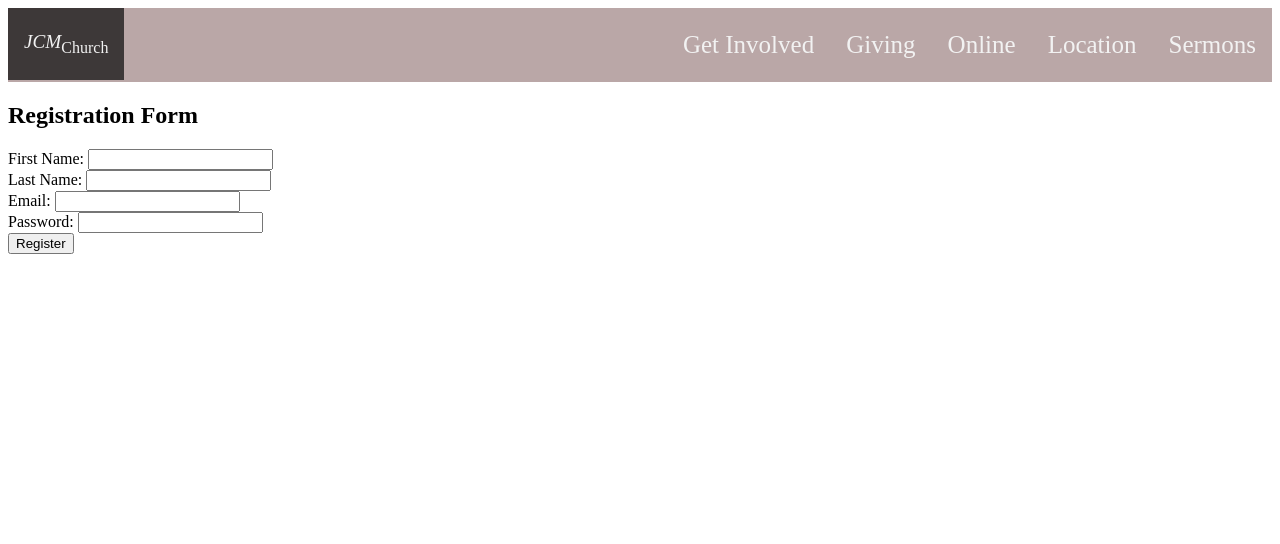
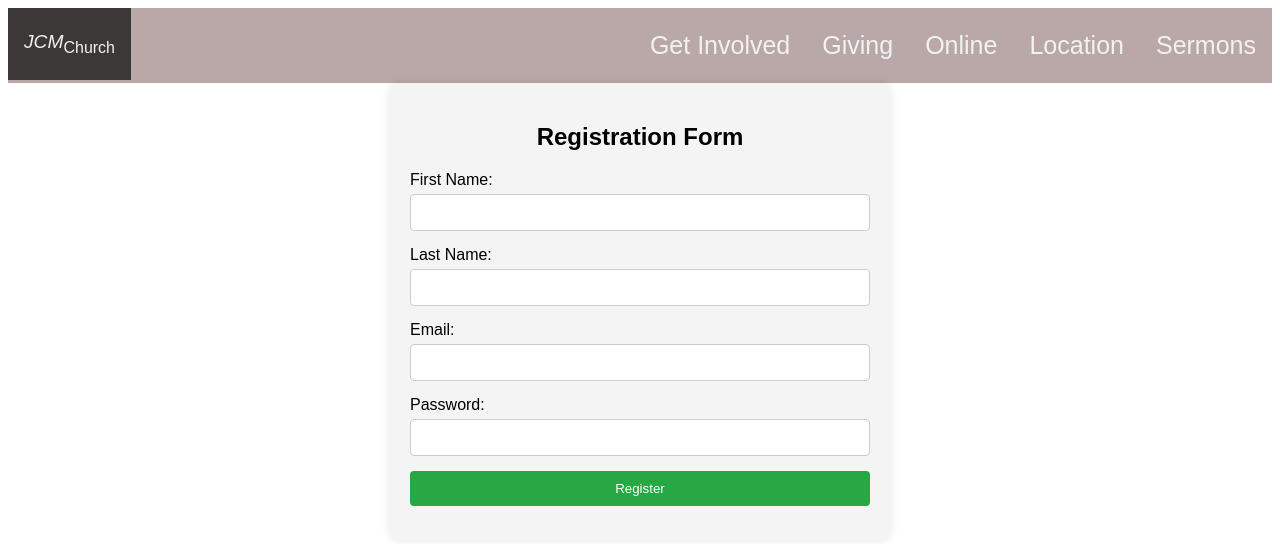
Before and after one commit to sammymutaim/JCM-Website, a plain HTML site: page index.html in a window 1280 px wide. Drawn offline with Linux system fonts and the light colour scheme.

Commit message:
Update Learn.css
Added a styling for the form

```diff
--- a/Learn.css
+++ b/Learn.css
@@ -38,3 +38,44 @@
       display: block;
     }
   }
+
+    body {
+            font-family: Arial, sans-serif;
+        }
+        .container {
+            max-width: 500px;
+            margin: 0 auto;
+            padding: 20px;
+            background-color: #f4f4f4;
+            border-radius: 8px;
+            box-shadow: 0 0 10px rgba(0, 0, 0, 0.1);
+        }
+        .container h2 {
+            text-align: center;
+            margin-bottom: 20px;
+        }
+        .form-group {
+            margin-bottom: 15px;
+        }
+        .form-group label {
+            display: block;
+            margin-bottom: 5px;
+        }
+        .form-group input {
+            width: 100%;
+            padding: 10px;
+            border: 1px solid #ccc;
+            border-radius: 4px;
+        }
+        .form-group button {
+            width: 100%;
+            padding: 10px;
+            background-color: #28a745;
+            color: white;
+            border: none;
+            border-radius: 4px;
+            cursor: pointer;
+        }
+        .form-group button:hover {
+            background-color: #218838;
+        }
```
